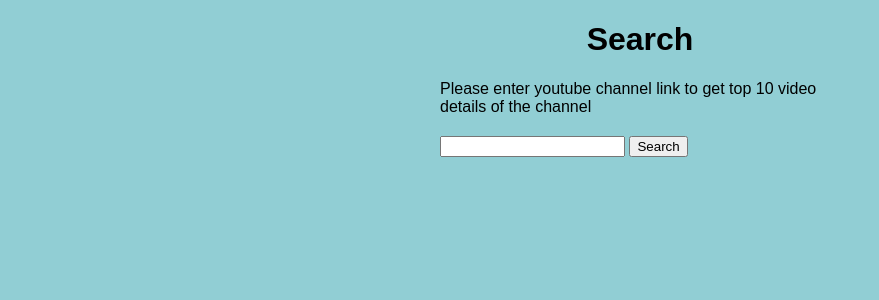
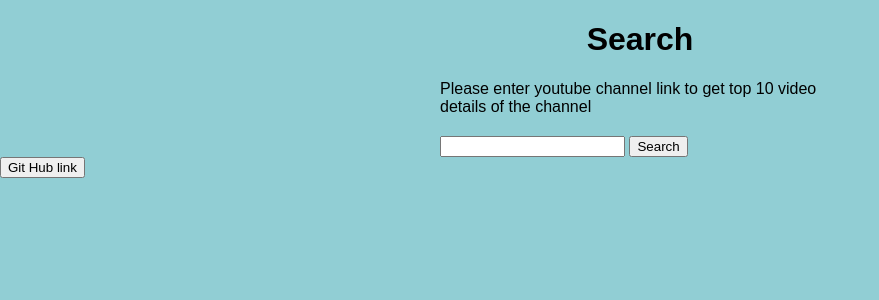
Before and after one commit to Ankitabanerji/Youtube-scrape-project, a Flask app: page / in a window 1280 px wide. Shown: the top 300 px of the page, without its empty margins (0-879 px from the left). Run offline with Flask 2, Linux system fonts and the light colour scheme; parts of the project's set-up code (start-up, migrations or seed data) failed here and were passed over.

Commit message:
final commit

```diff
--- a/templates/index.html
+++ b/templates/index.html
@@ -16,4 +16,11 @@
         </form>
     </div>
 </div>
+<div>
+    <a href='https://github.com/Ankitabanerji/Youtube-scrape-project' target="_blank">
+        <button class="GFG">
+            Git Hub link
+        </button>
+    </a>
+</div>
 {% endblock %}
```
